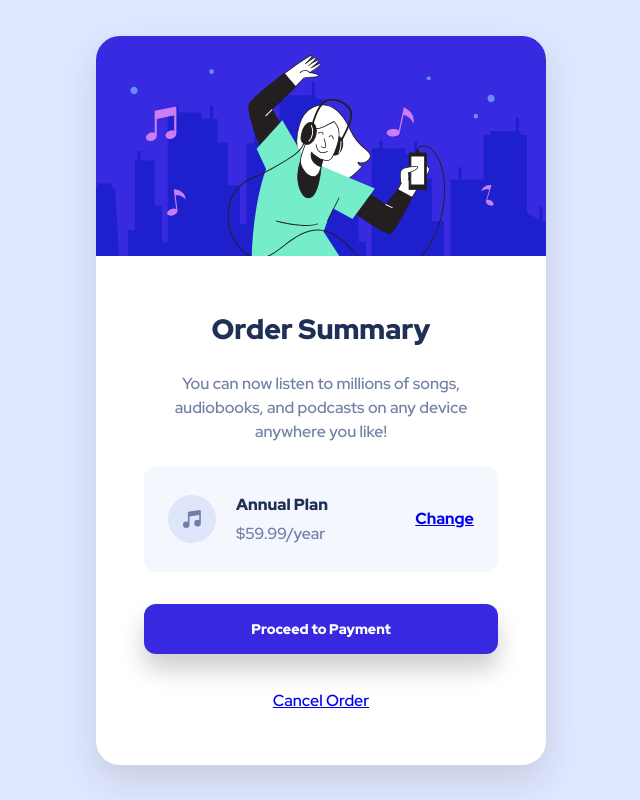
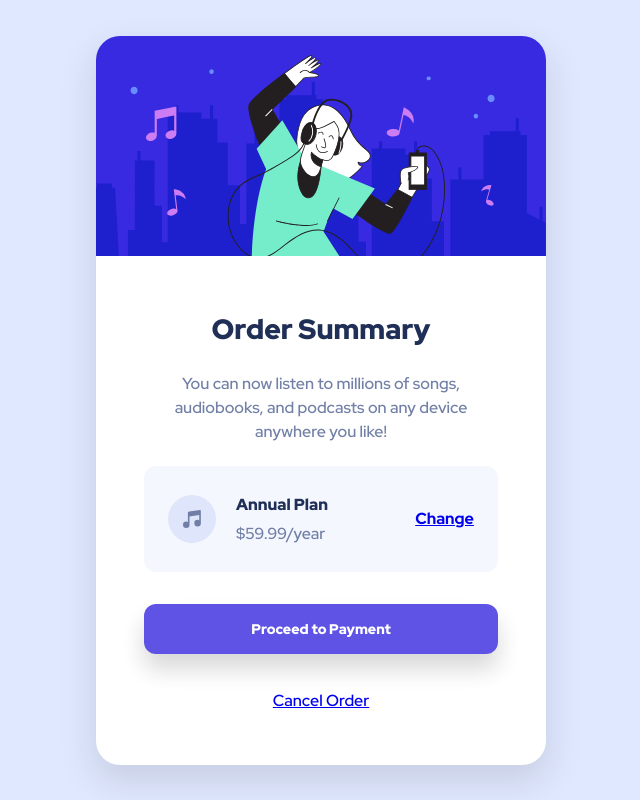
Before and after one commit to bekzodxudaybergenow/-order-summary-card-second, a website: page src/index.html in a window 1280 px wide. In both pictures the pointer is over the link "Proceed to Payment". Shown: the whole page, without its empty margins (319-959 px from the left). Drawn offline with nearby package versions, Linux system fonts and the light colour scheme; files that its build step writes are made by us from their sources; files whose address does not match are found by name.

Commit message:
Add content btn hover effect

```diff
--- a/src/scss/section/_card.scss
+++ b/src/scss/section/_card.scss
@@ -78,6 +78,11 @@
     margin-bottom: 36px;
     border-radius: 12px;
     box-shadow: 0 15px 25px 0 rgba(0, 0, 0, .2);
+    transition: ease-in-out .2s;
+
+    &:hover {
+        opacity: .8;
+    }
 }
 .card__content--cancelbtn {
 }
```
